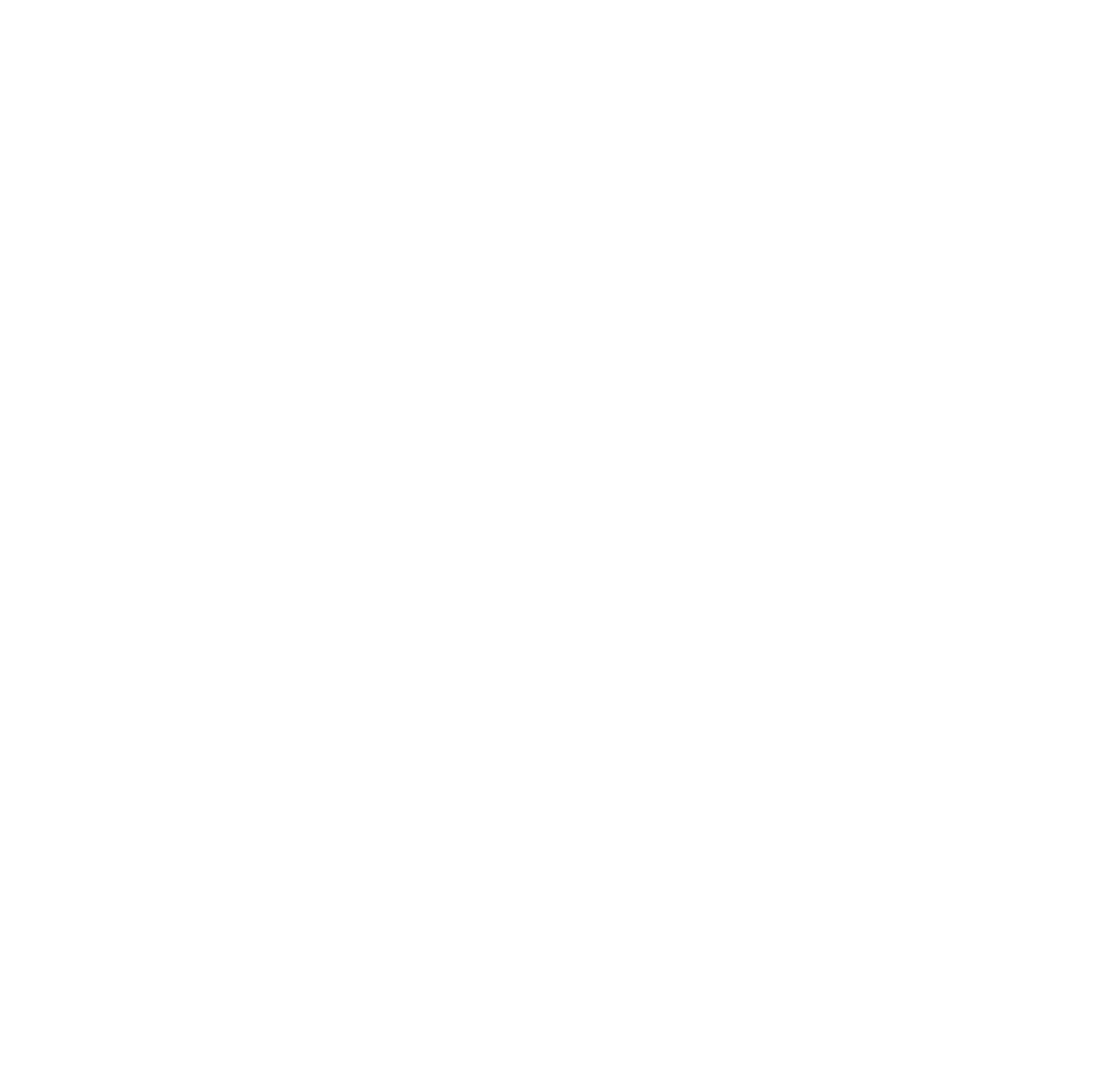
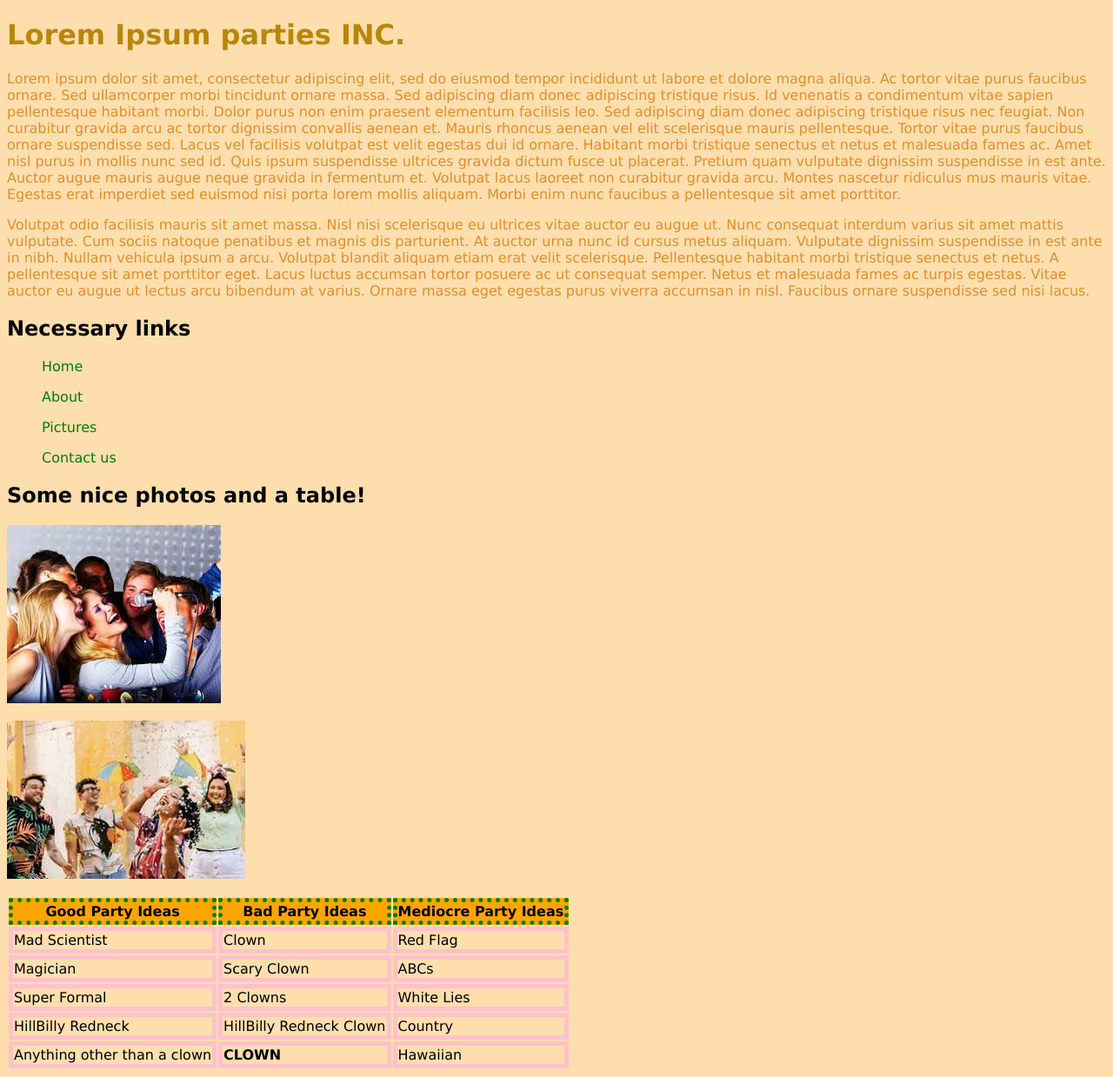
Before and after one commit to apacicco/apacicco.github.io, a plain HTML site: page assignments/assignment2/index.html in a window 1280 px wide. Shown: the whole page at 87% size. Before the commit the page ends 800 px from the top, so only its background shows below. Drawn offline with Linux system fonts and the light colour scheme.

Commit message:
initial push for assignment 2

```diff
--- a/assignments/assignment1/styles.css
+++ b/assignments/assignment1/styles.css
@@ -1,11 +1,3 @@
+table{
 
-    td{
-        border: 5px solid pink
-
-
-    }
-
-    th{
-        border: 5px dotted green;
-        background-color: orange;
-    }
+}
--- a/assignments/assignment2/index.html
+++ b/assignments/assignment2/index.html
@@ -0,0 +1,96 @@
+<!DOCTYPE html>
+
+<html lang="en">
+
+    <head>
+        <title>Assignment 2</title>
+        <link rel="stylesheet" href="styles.css" >
+    </head>
+    <body>
+            <h1>Lorem Ipsum parties INC.</h1>
+
+            <p>
+                Lorem ipsum dolor sit amet, consectetur adipiscing elit, sed do eiusmod tempor incididunt ut labore et dolore magna aliqua. Ac tortor vitae purus faucibus ornare.
+                Sed ullamcorper morbi tincidunt ornare massa. Sed adipiscing diam donec adipiscing tristique risus. Id venenatis a condimentum vitae sapien pellentesque habitant morbi.
+                Dolor purus non enim praesent elementum facilisis leo. Sed adipiscing diam donec adipiscing tristique risus nec feugiat. Non curabitur gravida arcu ac tortor dignissim convallis aenean et.
+                Mauris rhoncus aenean vel elit scelerisque mauris pellentesque. Tortor vitae purus faucibus ornare suspendisse sed. Lacus vel facilisis volutpat est velit egestas dui id ornare. Habitant morbi tristique senectus et netus et malesuada fames ac.
+                Amet nisl purus in mollis nunc sed id.
+                Quis ipsum suspendisse ultrices gravida dictum fusce ut placerat. Pretium quam vulputate dignissim suspendisse in est ante. Auctor augue mauris augue neque gravida in fermentum et.
+                Volutpat lacus laoreet non curabitur gravida arcu. Montes nascetur ridiculus mus mauris vitae.
+                Egestas erat imperdiet sed euismod nisi porta lorem mollis aliquam. Morbi enim nunc faucibus a pellentesque sit amet porttitor.
+            </p>
+
+            <p>
+                Volutpat odio facilisis mauris sit amet massa. Nisl nisi scelerisque eu ultrices vitae auctor eu augue ut. Nunc consequat interdum varius sit amet mattis vulputate.
+                Cum sociis natoque penatibus et magnis dis parturient. At auctor urna nunc id cursus metus aliquam. Vulputate dignissim suspendisse in est ante in nibh. Nullam vehicula ipsum a arcu.
+                Volutpat blandit aliquam etiam erat velit scelerisque. Pellentesque habitant morbi tristique senectus et netus. A pellentesque sit amet porttitor eget. Lacus luctus accumsan tortor posuere ac ut consequat semper.
+                Netus et malesuada fames ac turpis egestas. Vitae auctor eu augue ut lectus arcu bibendum at varius. Ornare massa eget egestas purus viverra accumsan in nisl. Faucibus ornare suspendisse sed nisi lacus.
+            </p>
+
+            <h2>Necessary links</h2>
+
+
+            <ol>
+                <a href="https://apacicco.github.io/"> Home</a>
+            </ol>
+
+            <ol>
+                <a href="https://dropbox.cse.sc.edu/"> About</a>
+            </ol>
+
+            <ol>
+                <a href="https://dropbox.cse.sc.edu/"> Pictures</a>
+            </ol>
+
+            <ol>
+                <a href="https://dropbox.cse.sc.edu/"> Contact us</a>
+            </ol>
+
+            <h2>Some nice photos and a table!</h2>
+
+            <p>  <img src="images/IMG_0563.jpg" alt = "People having fun!"><!--do not change in css--> </p>
+
+            <p>  <img src="images/IMG_0564.jpg" alt = "More people having fun! So much fun!"></p>
+
+
+            <table>
+                <tr>
+                    <th>Good Party Ideas</th>
+                    <th>Bad Party Ideas </th>
+                    <th>Mediocre Party Ideas</th>
+                </tr><!--end of row-->
+
+                <tr>
+                    <td>Mad Scientist</td>
+                    <td>Clown</td>
+                    <td>Red Flag</td>
+                </tr><!--end of row-->
+
+                <tr><!--end of row-->
+                    <td>Magician</td>
+                    <td>Scary Clown</td>
+                    <td>ABCs</td>
+                </tr><!--end of row-->
+
+                <tr><!--end of row-->
+                    <td>Super Formal</td>
+                    <td>2 Clowns</td>
+                    <td>White Lies</td>
+                </tr><!--end of row-->
+                <tr><!--end of row-->
+                    <td>HillBilly Redneck</td>
+                    <td>HillBilly Redneck Clown</td>
+                    <td>Country</td>
+                </tr><!--end of row-->
+
+                <tr><!--end of row-->
+                    <td>Anything other than a clown</td>
+                    <td><Strong>CLOWN</Strong></td>
+                    <td>Hawaiian</td>
+                </tr><!--end of row-->
+            </table>
+
+
+
+
+    </body>
--- /dev/null
+++ b/assignments/assignment2/styles.css
@@ -0,0 +1,47 @@
+body{
+    background-color: navajowhite;
+    font-family: 'Lucida Sans', 'Lucida Sans Regular', 'Lucida Grande', 'Lucida Sans Unicode', Geneva, Verdana, sans-serif;
+}
+
+td{
+    border: 5px solid pink
+
+
+}
+
+th{
+    border: 5px dotted green;
+    background-color: orange;
+}
+
+
+
+
+p{
+    color:rgb(226, 141, 43)
+}
+
+h1{
+    color: darkgoldenrod ;
+}
+h2{
+    color:black darkturquoise;
+}
+
+a:link{
+    color: green;
+  background-color: transparent;
+  text-decoration: none;
+}
+
+a:visited{
+    color: violet;
+    background-color: transparent;
+    text-decoration: none;
+}
+
+a:hover{
+    color: red;
+    background-color: transparent;
+    text-decoration: none;
+}
```
Also changed, not shown: assignments/assignment1/index.html (+4 -1 lines), assignments/assignment2/images/IMG_0563.jpg (added), assignments/assignment2/images/IMG_0564.jpg (added), styles.css (added).
